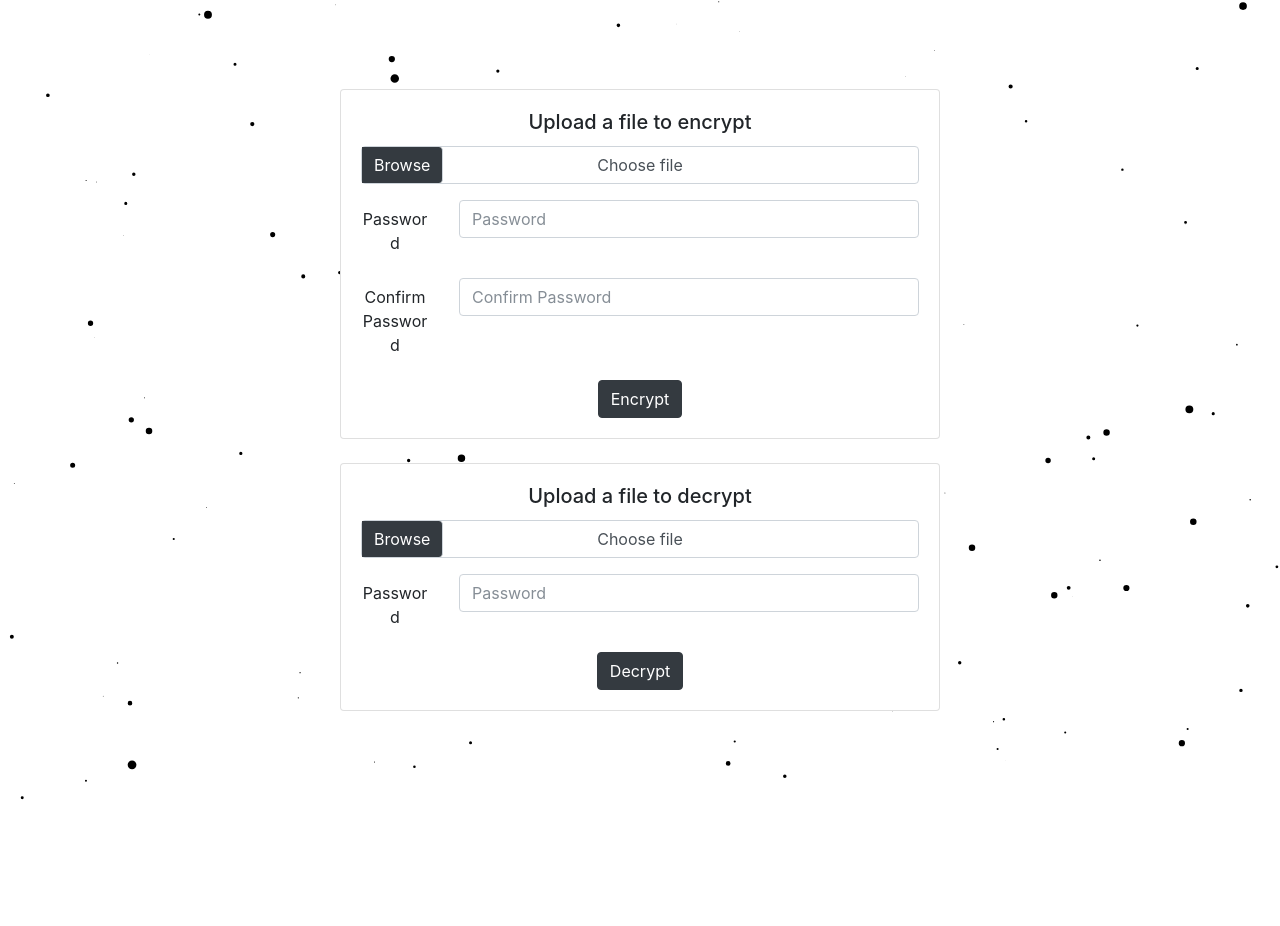
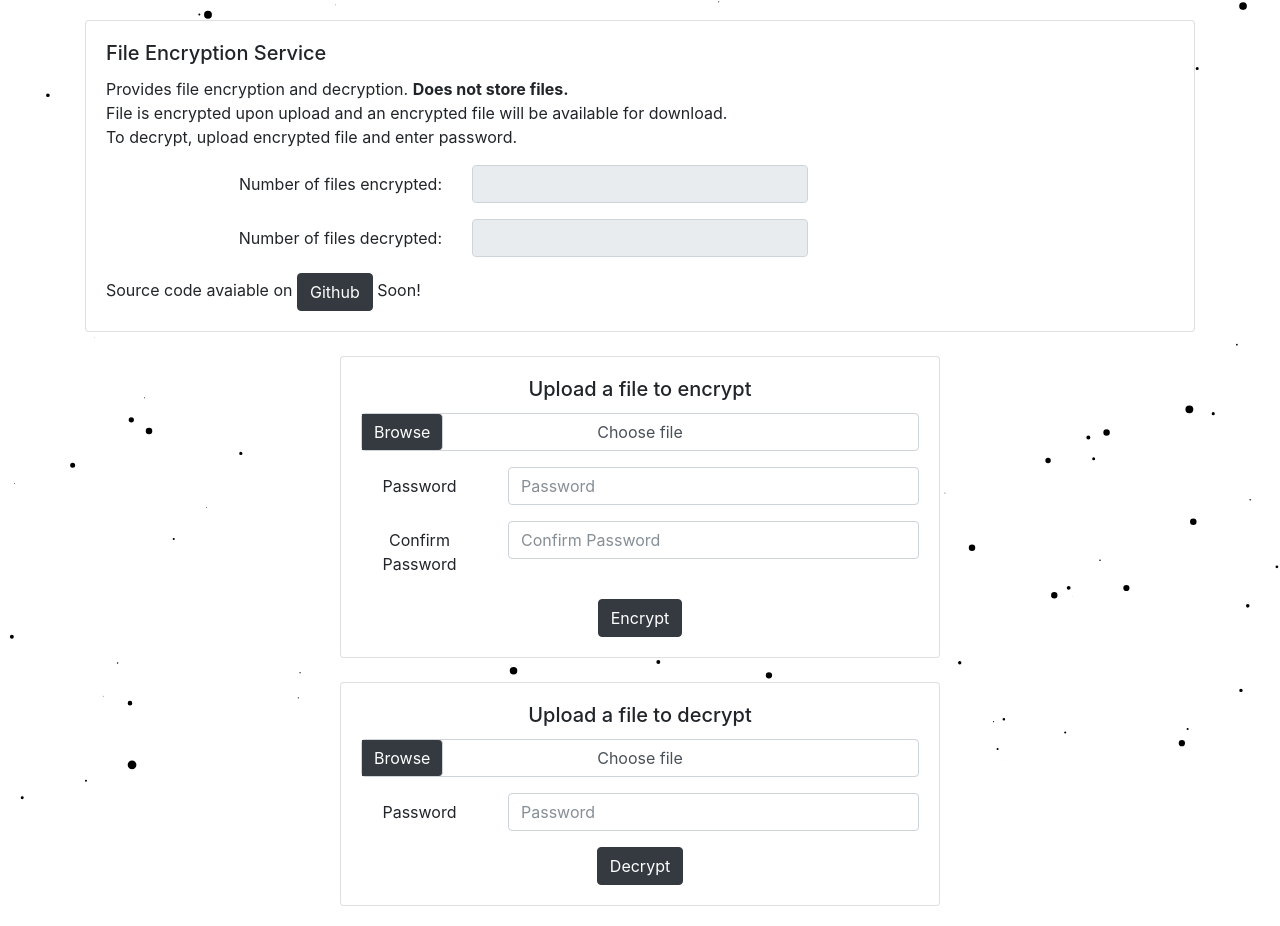
Before and after one commit to dyxj/vault, a plain HTML site: page frontend/index.html in a window 1280 px wide. Before the commit the page ends 800 px from the top, so only its background shows below. Drawn offline with Linux system fonts and the light colour scheme; no server answers.

Commit message:
modify ui, fix error handling in api

```diff
--- a/frontend/app.js
+++ b/frontend/app.js
@@ -3,8 +3,10 @@ document.addEventListener('DOMContentLoaded', function () {
         selector: '.background',
         maxParticles: 150,
         sizeVariations: 5,
-	speed:1
+        speed: 1
     });
+
+    getCounts();
 
     var eBtn = document.getElementById("enbtn");
     var dBtn = document.getElementById("debtn");
@@ -30,6 +32,20 @@ document.addEventListener('DOMContentLoaded', function () {
     });
 });
 
+function getCounts() {
+    axios({
+        method: 'get',
+        url: '/getcounts',
+        responseType: 'json'
+    }).then(function (response) {
+        $("#noFileEnc").val(response.data.encrypt)
+        $("#noFileDec").val(response.data.decrypt)
+    }).catch(function (error) {
+        var errmsg = error.response.data;
+        callAlert(errmsg);
+    });
+}
+
 function postEncrypt(data) {
     axios({
         method: 'post',
@@ -45,7 +61,7 @@ function postEncrypt(data) {
         link.click();
     }).catch(function (error) {
         var enc = new TextDecoder();
-        var errmsg = enc.decode(error.response.data) ;
+        var errmsg = enc.decode(error.response.data);
         console.log(errmsg);
         callAlert(errmsg);
     });
@@ -66,7 +82,7 @@ function postDecrypt(data) {
         link.click();
     }).catch(function (error) {
         var enc = new TextDecoder();
-        var errmsg = enc.decode(error.response.data) ;
+        var errmsg = enc.decode(error.response.data);
         console.log(errmsg);
         callAlert(errmsg);
     });
--- a/frontend/index.html
+++ b/frontend/index.html
@@ -14,10 +14,43 @@
         Alert!
     </div>
     <div class="container">
-        <div class="row align-items-center" style="height:100vh;">
-            <div class="col" style="text-align:center;">
+        <div class="row">
+            <!-- Details card -->
+            <div class="col-md-12">
+                <div class="card">
+                    <div class="card-body">
+                        <h5 class="card-title">File Encryption Service</h5>
+                        <p class="card-text">Provides file encryption and decryption. <b>Does not store files.</b>
+                        <br>File is encrypted upon upload and an encrypted file will be available for download.
+                        <br>To decrypt, upload encrypted file and enter password.
+                        </p>
+                        <div class="form-group row">
+                            <label for="noFileEnc" class="col-sm-4 col-form-label text-right">Number of files encrypted:</label>
+                            <div class="col-sm-4">
+                                <input type="text" class="form-control" id="noFileEnc" disabled>
+                            </div>
+                        </div>
+                        <div class="form-group row">
+                            <label for="noFileEnc" class="col-sm-4 col-form-label text-right">Number of files decrypted:</label>
+                            <div class="col-sm-4">
+                                <input type="text" class="form-control" id="noFileDec" disabled>
+                            </div>
+                        </div>
+                        <p class="card-text">
+                            Source code avaiable on
+                            <a href="#" class="btn btn-dark active" role="button" aria-pressed="true" disabled>Github</a>
+                            Soon!
+                        </p>
+                    </div>
+                </div>
+            </div>
+            <!-- End Details Card -->
+        </div>
+        <br>
+        <div class="row">
+            <div class="col-md-12" style="text-align:center;">
                 <!-- Encrypt Card -->
-                <div class="card mx-auto">
+                <div class="card card-enc mx-auto">
                     <div class="card-body">
                         <h5 class="card-title">Upload a file to encrypt</h5>
                         <div class="form-group">
@@ -27,14 +60,14 @@
                             </div>
                         </div>
                         <div class="form-group row">
-                            <label for="enKey1" class="col-sm-2 col-form-label">Password</label>
-                            <div class="col-sm-10">
+                            <label for="enKey1" class="col-sm-3 col-form-label">Password</label>
+                            <div class="col-sm-9">
                                 <input type="password" class="form-control" id="enKey1" placeholder="Password">
                             </div>
                         </div>
                         <div class="form-group row">
-                            <label for="enKey2" class="col-sm-2 col-form-label">Confirm Password</label>
-                            <div class="col-sm-10">
+                            <label for="enKey2" class="col-sm-3 col-form-label">Confirm Password</label>
+                            <div class="col-sm-9">
                                 <input type="password" class="form-control" id="enKey2" placeholder="Confirm Password">
                             </div>
                         </div>
@@ -44,7 +77,7 @@
                 <!-- Encrypt Card End -->
                 <br>
                 <!-- Decrypt Card -->
-                <div class="card mx-auto">
+                <div class="card card-enc mx-auto">
                     <div class="card-body">
                         <h5 class="card-title">Upload a file to decrypt</h5>
                         <div class="form-group">
@@ -54,8 +87,8 @@
                             </div>
                         </div>
                         <div class="form-group row">
-                            <label for="enKey1" class="col-sm-2 col-form-label">Password</label>
-                            <div class="col-sm-10">
+                            <label for="enKey1" class="col-sm-3 col-form-label">Password</label>
+                            <div class="col-sm-9">
                                 <input type="password" class="form-control" id="deKey1" placeholder="Password">
                             </div>
                         </div>
--- a/frontend/styles.css
+++ b/frontend/styles.css
@@ -12,6 +12,11 @@ body {
     z-index: 0;
 }
 
+.container {
+    margin-top: 20px;
+    margin-bottom: 20px;
+}
+
 .error-alert {
     position: absolute;
     width: 100%;
@@ -22,6 +27,9 @@ body {
 .card {
     z-index: 1;
     width: auto;
+}
+
+.card-enc {
     /* min-width: 600px; */
     max-width: 600px;
 }
```
Also changed, not shown: 2 other files.
